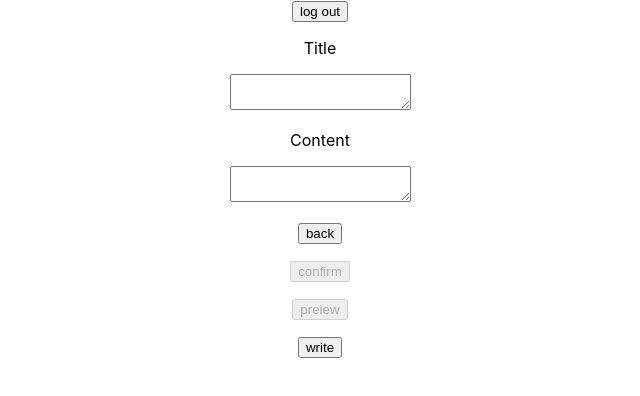
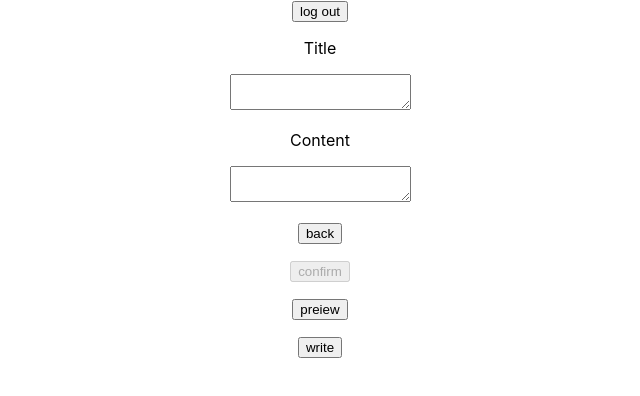
Before and after one commit to DHdroid/swpp-hw2-DHdroid, a React (Create React App) app: page /articles/create in a window 1280 px wide. Shown: the top 396 px of the page, without its empty margins (320-960 px from the left). Built offline with nearby package versions, Linux system fonts and the light colour scheme; no server answers.

Commit message:
fix some

```diff
--- a/src/App.js
+++ b/src/App.js
@@ -39,7 +39,7 @@ function App(props) {
           <Route path='/articles/create' exact component={Create}/>
           <Route path='/articles/:id' exact component={ArticleDetail}/>
           <Route path='/articles/:id/edit' exact component={ArticleEdit}/>
-          <Route render={()=> <div><h1>404</h1><p/><h2>Not Found</h2></div>}/>
+          <Route render={()=> window.location ='/'}/>
         </Switch>
       </div>
     </BrowserRouter>
--- a/src/components/Comment/Comment.js
+++ b/src/components/Comment/Comment.js
@@ -11,10 +11,7 @@ const mapDispatchToProps = dispatch => {
 class Comment extends Component {
     edithandleClick = () => {
         let content = prompt('Input Content',this.props.content);
-        if(content === '') {
-            alert('You cannot create empty comment!');
-        }
-        else if(content !== null){
+        if(content !== null && content !==''){
             this.props.onEditComment({id:this.props.id, article_id:this.props.article_id ,author_id:1, content:content})
         }
     };
--- a/src/containers/ArticleDetail/ArticleDetail.js
+++ b/src/containers/ArticleDetail/ArticleDetail.js
@@ -36,7 +36,7 @@ class ArticleDetail extends Component {
         });
     }
     shandleClick = () => {
-        this.props.onPostComment({article_id:this.id, author_id:1, content:this.state.content});
+        this.props.onPostComment({article_id:parseInt(this.id), author_id:1, content:this.state.content});
         this.setState({
             ...this.state,
             content:''
--- a/src/containers/ArticleEdit/ArticleEdit.js
+++ b/src/containers/ArticleEdit/ArticleEdit.js
@@ -112,7 +112,7 @@ class ArticleEdit extends Component {
                 {view()}
                 <p><button id='back-edit-article-button' onClick={this.backhandleClick}>back</button></p>
                 <p><button id='confirm-edit-article-button' disabled ={!this.state.title||!this.state.content} onClick={this.confirmhandleClick}>confirm</button></p>
-                <p><button id='preview-tab-button' disabled ={!this.state.title||!this.state.content} onClick={this.previewhandleClick}>preview</button></p>
+                <p><button id='preview-tab-button' onClick={this.previewhandleClick}>preview</button></p>
                 <p><button id='write-tab-button' onClick={this.writehandleClick}>write</button></p>
             </div>
         )
--- a/src/containers/Create/Create.js
+++ b/src/containers/Create/Create.js
@@ -79,7 +79,7 @@ class Create extends Component {
             {view()}
             <p></p><button id="back-create-article-button" onClick={this.bhandleClick}>back</button><p/>
             <button id="confirm-create-article-button" disabled ={!this.state.title||!this.state.content} onClick={this.chandleClick} disabled={!this.state.title||!this.state.content}>confirm</button><p/>
-            <button id="preview-tab-article-button" disabled ={!this.state.title||!this.state.content} onClick={this.previewhandleClick}>preiew</button><p/>
+            <button id="preview-tab-article-button" onClick={this.previewhandleClick}>preiew</button><p/>
             <button id="write-tab-article-button" onClick={this.writehandleClick}>write</button><p/>
         </div>
         );
```
